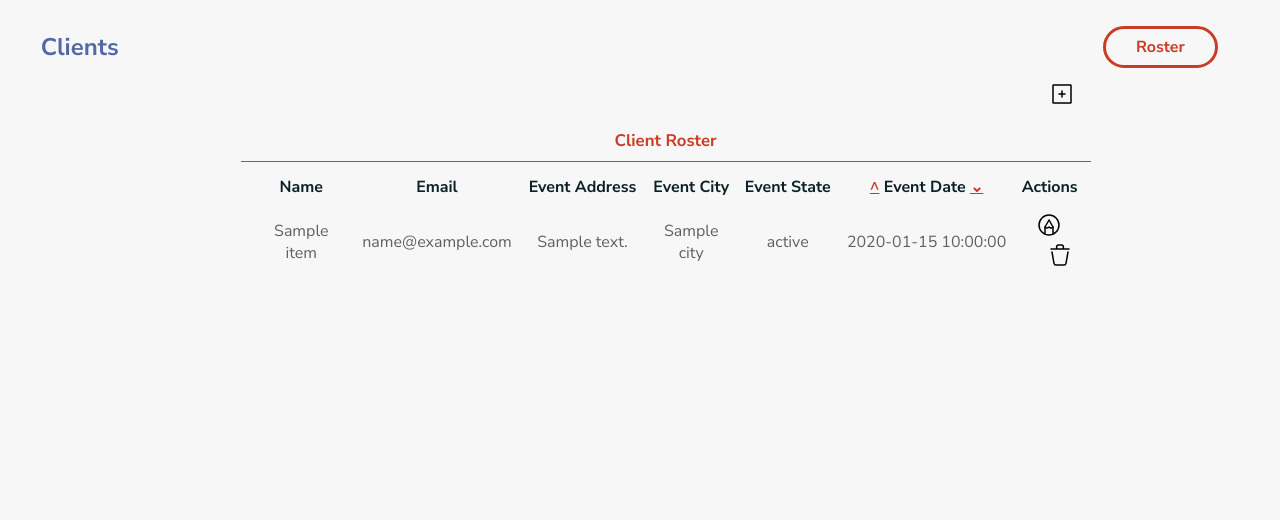
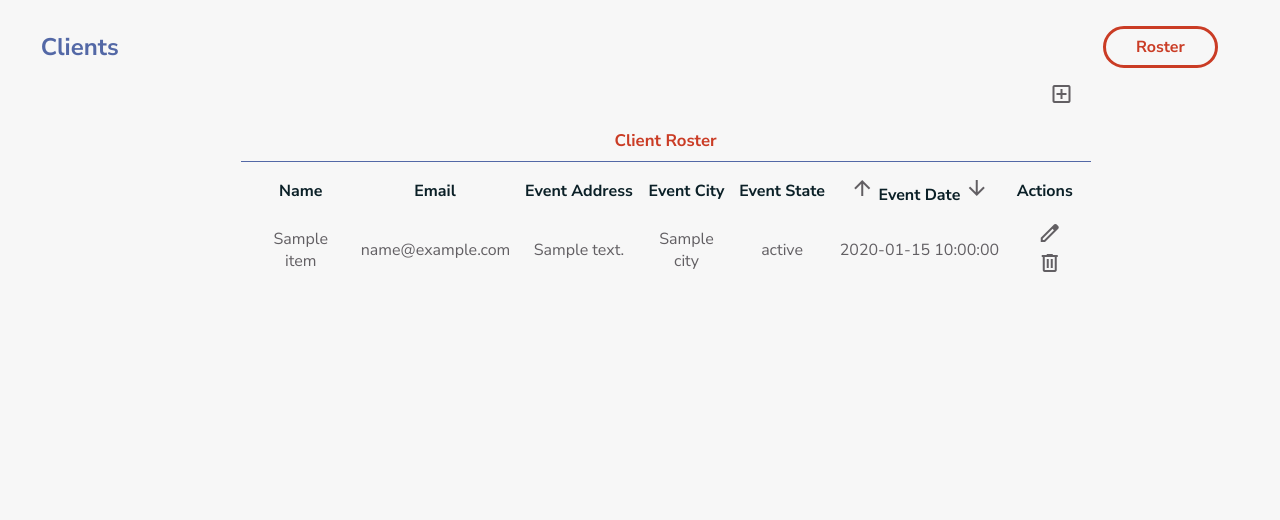
Before and after one commit to josquinlarsen/musico, a Flask app: page /clients/sort/1 in a window 1280 px wide. Shown: the part 139-659 px from the top of the page. Run offline with Flask 3, Linux system fonts and the light colour scheme; the visitor is signed in with stand-in values (Sample User, id 1); tables that the repository leaves empty hold one stand-in row (values such as "Sample post"); a database or web service that is not in the repository returns one stand-in record (values such as "Sample title"); data that the repository does not hold is empty.

Commit message:
fixed row toggle btn, sort date bug, icos

```diff
--- a/app/app.py
+++ b/app/app.py
@@ -11,8 +11,7 @@ from flask import (
 from flask_sqlalchemy import SQLAlchemy
 from werkzeug.security import generate_password_hash, check_password_hash
 from models import db
-import requests
-
+import datetime
 import clients, event_calendar, index, library, users, weather
 
 
@@ -21,6 +20,14 @@ app.secret_key = "your_secret_key"
 app.config["SQLALCHEMY_DATABASE_URI"] = "sqlite:///users.db"
 
 db.init_app(app)
+
+@app.template_filter("format_date")
+def format_date(date_value):
+    """
+    Convert Date to more USA freindly format
+    """
+    formatted = date_value.strftime("%d %b %Y")
+    return formatted
 
 # register Blueprints
 app.register_blueprint(index.bp)
--- a/app/clients.py
+++ b/app/clients.py
@@ -125,6 +125,7 @@ def update_client(client_id):
             flash("Failed to update client.")
 
     client = get_client(client_id)
+    print(client)
     return render_template("clients/update_clients.html", client=client)
 
 
@@ -136,16 +137,17 @@ def delete_client(client_id):
     if "user_id" not in session:
         return redirect(url_for("index.login"))
     # pop-up for IH2, IH7
-    if request.form.get("confirm") == "yes":
-        response = requests.delete(f"http://127.0.0.1:8000/client/{client_id}")
-        if response.status_code == 200:
-            flash("Client deleted successfully.")
-        else:
-            flash("Error: Failed to delete client.")
+
+    response = requests.delete(f"http://127.0.0.1:8000/client/{client_id}")
+    if response.status_code == 200:
+        flash("Client deleted successfully.")
         return redirect(url_for("clients.manage_clients"))
     else:
-        flash("Delete operation cancelled.")
-    return redirect(url_for("clients.manage_clients"))
+        flash("Error: Failed to delete client.")
+
+    # else:
+    #     flash("Delete operation cancelled.")
+    # return redirect(url_for("clients.manage_clients"))
 
 # ----------------------------------------------------------------------------------
 #   Utilities
@@ -180,7 +182,7 @@ def sort_by_date(direction):
     sort clients by event date by given direction (asc, desc)
     """
     try:
-        response = requests.get(f"http://127.0.0.1:8000/client/{direction}")
+        response = requests.get(f"http://127.0.0.1:8000/client/sort/{direction}")
         response.raise_for_status()
         return response.json()
     except requests.RequestException:
--- a/app/static/style.css
+++ b/app/static/style.css
@@ -23,14 +23,10 @@
   }
 
   main {
-    /* display: inline-block; */
     min-height: 80vh;
     margin:1%;
   }
-  /* div {
-    display:inline-block;
-    padding: 0.5%;
-  } */
+
   .homediv { max-width: 50%;}
 
   header {
@@ -48,7 +44,6 @@
   }
 
   .client_container {
-    /* margin-left:5%; */
     margin-right: 15%;
     display: flex;
     flex-direction: column;
@@ -56,16 +51,17 @@
     justify-content: center;
   }
 
-  .toggle_button button{
-    color:var(--chili);
+  .client_container button {
+    color:var(--red);
     background-color: var(--salt);
     text-decoration:none;
     margin:none;
     padding: 1% 10px;
-    border: 3px solid var(--chili);
+    border: 3px solid var(--blue);
     border-radius: 25px;
     font-weight: 700;
     font-size: 1.1rem;
+    cursor: pointer;
   }
 
   button.client_container {
@@ -258,7 +254,7 @@
   color:var(--yellow);
   }
 
-  button {
+  form button {
   font-family:"Nunito Sans", sans-serif;
   background-color: var(--red);
   border: 3px solid var(--chili);
@@ -267,7 +263,7 @@
   font-weight: 700;
   font-size:1.2rem;
   margin:3% 1%;
-  padding: 1% 15px;
+  padding: 1px 15px;
   cursor: pointer;
   }
 
@@ -287,19 +283,6 @@
   font-size: 110%;
   width:450px;
   }
-  /* input[type="button"], button[type="button"], input[type="submit"] {
-  border-radius:5px;
-  background-color:var(--black);
-  color:var(--salt);
-  font-size: 1rem;
-  font-weight:bold;
-  border:1px solid var(--salt);
-  padding:3%;
-  }
-  input[type="button"]:hover, button[type="button"]:hover, input[type="submit"]:hover {
-  background-color:var(--salt);
-  color:var(--black);
-  } */
 
   /* Table */
 
@@ -325,6 +308,9 @@
     tr td{
       text-align: center;
       padding:1%;
+    }
+    tr td :last-of-type {
+      width: 4rem;
     }
 
     tr th{
@@ -359,3 +345,8 @@
       border: 1px solid var(--slate);
       margin:20px 2%;
     }
+
+    /* google icons */
+    .material-symbols-outlined {
+      color: var(--slate);
+    }
--- a/app/templates/base.html
+++ b/app/templates/base.html
@@ -7,6 +7,8 @@
     <meta name="viewport" content="width=device-width, initial-scale=1.0">
     <title>{% block title %}musico{% endblock %}</title>
     <link rel="stylesheet" href="{{ url_for('static', filename='style.css') }}">
+    <link rel="stylesheet"
+        href="https://fonts.googleapis.com/css2?family=Material+Symbols+Outlined:opsz,wght,FILL,GRAD@24,400,0,0&icon_names=add_box,arrow_downward,arrow_upward,chevron_left,chevron_right,delete,edit,edit_calendar" />
     <script src="{{ url_for('static', filename='main.js') }}"></script>
 </head>
 <body>
--- a/app/templates/clients/manage_clients.html
+++ b/app/templates/clients/manage_clients.html
@@ -27,9 +27,11 @@
                     <th>Event City</th>
                     <th>Event State</th>
                     <th>
-                        <a href="{{ url_for('clients.sort_dates', direction='asc') }}" method="GET">^</a>
+                        <a href="{{ url_for('clients.sort_dates', direction='asc') }}" method="GET" title="sort date ascending"><span
+                            class="material-symbols-outlined">arrow_upward</span></a>
                         Event Date
-                        <a href="{{ url_for('clients.sort_dates', direction='desc') }}" method="GET">⌄</a>
+                        <a href="{{ url_for('clients.sort_dates', direction='desc') }}" method="GET" title="sort date descending"><span
+                            class="material-symbols-outlined">arrow_downward</span></a>
                     </th>
                     <th>Actions</th>
                 </tr>
@@ -45,7 +47,7 @@
                         <td>{{ client.date }}</td>
                         <td>
                             <!-- Button to edit the client -->
-                            {{ edit_button(client.name, url_for('clients.update_client', client_id=client.id)) }}
+                            {{ edit_button(client.id, url_for('clients.update_client', client_id=client.id)) }}
                             <!-- Button to delete the client -->
                             {{ delete_button(client.name, url_for('clients.delete_client', client_id=client.id)) }}
                         </td>
--- a/app/templates/clients/update_clients.html
+++ b/app/templates/clients/update_clients.html
@@ -10,7 +10,7 @@
         <a href="{{ url_for('clients.clients') }}">Clients Home</a>
     </div>
     </div>
-
+<div class="container">
 <form method="POST">
     <fieldset>
         <label for="name">Name</label>
@@ -34,6 +34,6 @@
         <button type="submit">Update</button>
     </fieldset>
 </form>
-
+</div>
 </main>
 {% endblock %}
--- a/app/templates/macros/buttons.html
+++ b/app/templates/macros/buttons.html
@@ -1,19 +1,18 @@
 {% macro add_button(target_url) -%}
-<a href="{{ target_url }}">
-    <img src="{{ url_for('static', filename='images/add.svg')}}" title="Add new entry"/>
-</a>
+<a href="{{ target_url }}" title="Add new entry"><span
+    class="material-symbols-outlined">add_box</span></a>
 {%- endmacro %}
 
 
 {% macro edit_button(entity_id, target_url) -%}
-<a href="{{ target_url }}" method="post" title="Edit entity details">
-    <img src="{{ url_for('static', filename='images/edit.svg')}}"/>
-</a>
+<a href="{{ target_url }}" method="post" title="Edit entity details"><span
+    class="material-symbols-outlined">edit</span></a>
 {%- endmacro %}
 
 
 {% macro delete_button(entity_name, target_url) -%}
 <form class="ignore" action="{{ target_url }}" method="post" onsubmit="confirmDelete(event, '{{ entity_name }}')" )>
-    <button class="ignore" type="submit" title="Delete entity"><img src="{{ url_for('static', filename='images/delete.svg')}}"/></button>
+    <button class="ignore" type="submit" title="Delete entity"><span
+        class="material-symbols-outlined">delete</span></button>
 </form>
 {%- endmacro %}
```
